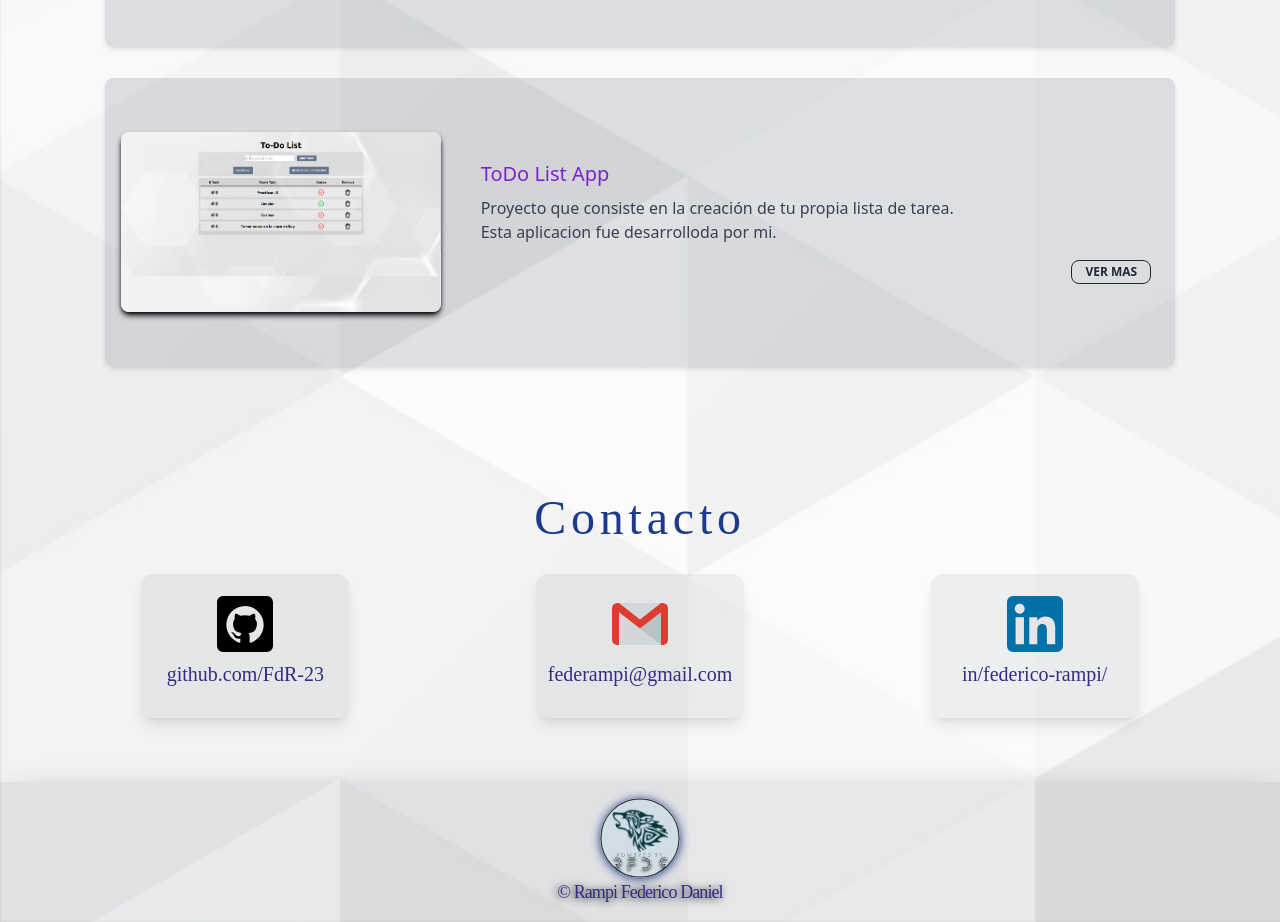
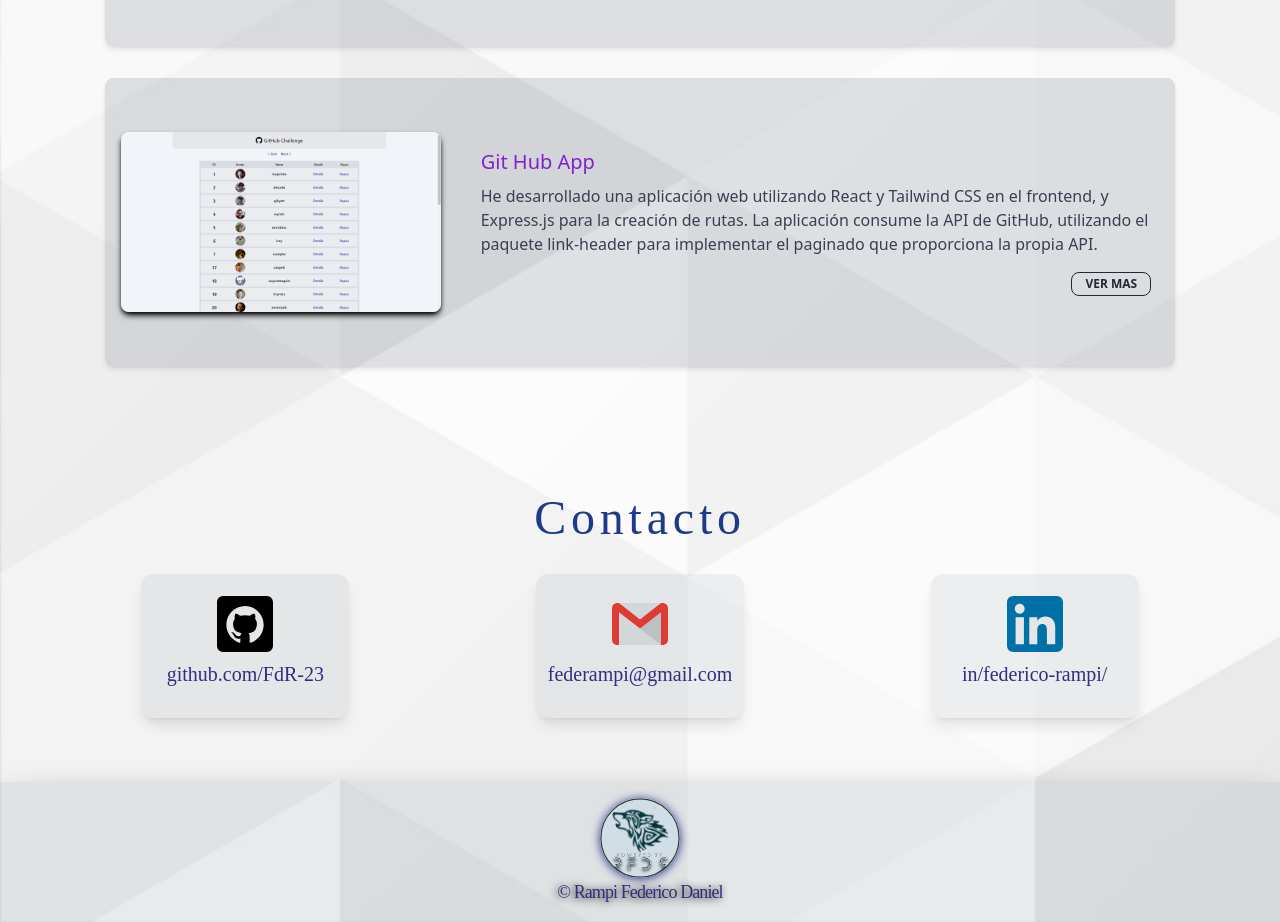
Before and after one commit to FdR-23/Portfolio, a React (Create React App) app: page / in a window 1280 px wide. Shown: the part 4400-5322 px from the top of the page. Built offline with nearby package versions, Linux system fonts and the light colour scheme.

Commit message:
new Proyect Add

```diff
--- a/src/Language/en/global.json
+++ b/src/Language/en/global.json
@@ -48,7 +48,11 @@
 
         "ToDoListIntro": "Project that consists of creating your own task list.",
         "ToDoListIntro2": "This application was developed by me.",
-        "modalTodoList":"App used to create your list of tasks, in which we can add them and once we have completed it, we can change its status and delete it, we can also delete a set of completed tasks or clean the entire list without having completed the tasks."
+        "modalTodoList":"App used to create your list of tasks, in which we can add them and once we have completed it, we can change its status and delete it, we can also delete a set of completed tasks or clean the entire list without having completed the tasks.",
+
+        "GitAppIntro":"I have developed a web application using React and Tailwind CSS on the frontend, and Express.js for path creation. The application consumes the GitHub API, using the link-header package to implement the pagination provided by the API itself..",
+        "GitAppIntro2":"",
+        "modalGitApp":"The application allows to visualize a list of GitHub users, with the possibility to access the details of each user and their respective repositories. My focus in the development of this application has been to improve my skills in handling APIs and building web applications using React."
 
     },
 
--- a/src/Language/es/global.json
+++ b/src/Language/es/global.json
@@ -48,8 +48,12 @@
 
         "ToDoListIntro": "Proyecto que consiste en la creación de tu propia lista de tarea.",
         "ToDoListIntro2": "Esta aplicacion fue desarrolloda por mi.",
-        "modalTodoList":"App que sirve para crear tu lista de tareas, en el cual podremos agregarlas y una vez que la hemos completado, podemos cambiar su status y eliminarla, también se puede eliminar un conjunto de tareas completadas o bien limpiar toda la lista sin que se haya completado las tareas."
+        "modalTodoList":"App que sirve para crear tu lista de tareas, en el cual podremos agregarlas y una vez que la hemos completado, podemos cambiar su status y eliminarla, también se puede eliminar un conjunto de tareas completadas o bien limpiar toda la lista sin que se haya completado las tareas.",
 
+
+        "GitAppIntro":"He desarrollado una aplicación web utilizando React y Tailwind CSS en el frontend, y Express.js para la creación de rutas. La aplicación consume la API de GitHub, utilizando el paquete link-header para implementar el paginado que proporciona la propia API.",
+        "GitAppIntro2":"",
+        "modalGitApp":"La aplicación permite visualizar un listado de usuarios de GitHub, con la posibilidad de acceder a los detalles de cada usuario y sus respectivos repositorios. Mi enfoque en el desarrollo de esta aplicación ha sido mejorar mis habilidades en el manejo de APIs y en la construcción de aplicaciones web utilizando React."
     },
     "contact" :{
         "title":"Contacto"
--- a/src/components/Proyects.jsx
+++ b/src/components/Proyects.jsx
@@ -2,7 +2,8 @@ import React from 'react'
 import WeatherApp_img from '../img/proyects/WeatherApp.png'
 import PokemonApp_img from '../img/proyects/PiPokemon.png'
 import HenryBank from '../img/proyects/HenryBank1.png'
-import ToDoList from '../img/proyects/ToDoList.png'
+//import ToDoList from '../img/proyects/ToDoList.png'
+import GitHubApp from '../img/proyects/GItApp.png'
 import ChallengeRappi from '../img/proyects/ChallengeRappi.png'
 import ChallengeLogin from '../img/proyects/LoginChallenge.png'
 import MeliClone from '../img/proyects/Meli_clone.png'
@@ -238,8 +239,8 @@ function Proyects() {
             </div>
 
           </div>
-  {/* MELI CLONE REACT */}
-  <div data-aos="zoom-in-right" data-aos-duration="1000"
+          {/* MELI CLONE REACT */}
+          <div data-aos="zoom-in-right" data-aos-duration="1000"
             className="m-4 flex flex-col md:flex-row rounded-lg items-center
            bg-gray-500/20 dark:bg-transparent dark:md:hover:shadow-white/20 md:w-11/12 md:h-72 md:hover:shadow-lg shadow-md">
             <img className=" rounded-t-lg object-fit  md:shadow-md md:shadow-black
@@ -428,22 +429,22 @@ function Proyects() {
             </div>
           </div>
 
-          {/* TODO LIST */}
+          {/* Git Hub App */}
           <div data-aos="zoom-in-right" data-aos-duration="1000"
             className="m-4 flex flex-col md:flex-row rounded-lg items-center
            bg-gray-500/20 dark:bg-transparent dark:md:hover:shadow-white/20 md:w-11/12 md:h-72 md:hover:shadow-lg shadow-md">
             <img className=" rounded-t-lg object-fit  md:shadow-md md:shadow-black
             md:m-4 md:h-auto md:w-80  md:rounded-lg
             dark:md:shadow-md dark:md:shadow-white/50"
-              src={ToDoList} alt="ToDoList_img" />
+              src={GitHubApp} alt="ToDoList_img" />
 
             <div data-aos="fade-up" data-aos-duration="2000"
               className="p-6 flex flex-col flex-growjustify-start w-full">
               <h3 className="text-xl font-medium mb-2
-               text-purple-700 dark:text-shadow-titledark">ToDo List App</h3>
+               text-purple-700 dark:text-shadow-titledark">Git Hub App</h3>
               <p className="text-gray-700 text-base mb-4
-              dark:text-white">{t('projects.ToDoListIntro')}<br />
-                {t('projects.ToDoListIntro2')}
+              dark:text-white">{t('projects.GitAppIntro')}<br />
+                {t('projects.GitAppIntro2')}
               </p>
 
               <div className='flex flex-row justify-end'>
@@ -461,24 +462,25 @@ function Proyects() {
                   <path d="M256,0C114.844,0,0,114.844,0,256s114.844,256,256,256s256-114.844,256-256S397.156,0,256,0z M358.625,313.375  c12.5,12.492,12.5,32.758,0,45.25C352.383,364.875,344.188,368,336,368s-16.383-3.125-22.625-9.375L256,301.25l-57.375,57.375  C192.383,364.875,184.188,368,176,368s-16.383-3.125-22.625-9.375c-12.5-12.492-12.5-32.758,0-45.25L210.75,256l-57.375-57.375  c-12.5-12.492-12.5-32.758,0-45.25c12.484-12.5,32.766-12.5,45.25,0L256,210.75l57.375-57.375c12.484-12.5,32.766-12.5,45.25,0  c12.5,12.492,12.5,32.758,0,45.25L301.25,256L358.625,313.375z" />
                 </svg>
               </label>
-              <h3 className="font-semibold text-xl">ToDo List App</h3>
-              <p className="py-4">{t('projects.modalTodoList')}
+              <h3 className="font-semibold text-xl">Git Hub App</h3>
+              <p className="py-4">{t('projects.modalGitApp')}
               </p>
               <h3 className="font-bold text-lg">{t('projects.modal_tecnologia')}</h3>
               <div className='flex flex-row flex-wrap justify-center'>
+                <img className='w-8 m-1 mx-2' src={js} alt="javascript" />
                 <img className='w-8 m-1 mx-2' src={html} alt="html" />
                 <img className='w-8 m-1 mx-2' src={tailwind} alt="css" />
                 <img className='w-8 m-1 mx-2' src={react} alt="nextjs" />
               </div>
               <div className="modal-action">
                 <label className="shadow-white shadow-inner btn btn-sm dark:bg-white/10 dark:hover:shadow-md dark:hover:shadow-white"><a
-                  className='flex flex-row justify-center items-center' target='_black' href="https://todo-list-eight-tau.vercel.app/" rel="noopener noreferrer" >
+                  className='flex flex-row justify-center items-center' target='_black' href="https://git-hub-app.onrender.com/" rel="noopener noreferrer" >
                   <svg className=" mr-2 fill-white" xmlns="http://www.w3.org/2000/svg" width="18px" height="18px" viewBox="0 0 16 16">
                     <path fillRule="evenodd" d="M5,2 C5.55228,2 6,2.44772 6,3 C6,3.55228 5.55228,4 5,4 L4,4 L4,12 L12,12 L12,11 C12,10.4477 12.4477,10 13,10 C13.5523,10 14,10.4477 14,11 L14,12 C14,13.1046 13.1046,14 12,14 L4,14 C2.89543,14 2,13.1046 2,12 L2,4 C2,2.89543 2.89543,2 4,2 L5,2 Z M15,1 L15,5.99814453 C15,6.55043453 14.5523,6.99814453 14,6.99814453 C13.4477,6.99814453 13,6.55043453 13,5.99814453 L13,4.41419 L8.71571,8.69846 C8.32519,9.08899 7.69202,9.08899 7.3015,8.69846 C6.91097,8.30794 6.91097,7.67477 7.3015,7.28425 L11.5858,3 L9.99619141,3 C9.44391141,3 8.99619141,2.55228 8.99619141,2 C8.99619141,1.44772 9.44391141,1 9.99619141,1 L15,1 Z" />
                   </svg>
                   Deploy</a></label>
                 <label className="shadow-white shadow-inner btn btn-sm dark:bg-white/10 dark:hover:shadow-md dark:hover:shadow-white"><a
-                  className='flex flex-row justify-center items-center ' target='_black' href="https://github.com/FdR-23/Todo-List" rel="noopener noreferrer" >
+                  className='flex flex-row justify-center items-center ' target='_black' href="https://github.com/FdR-23/Git-Hub-App" rel="noopener noreferrer" >
                   <svg className=" mr-2 fill-white" xmlns="http://www.w3.org/2000/svg" width="20"
                     shapeRendering="geometricPrecision" textRendering="geometricPrecision"
                     imageRendering="optimizeQuality" fillRule="evenodd" clipRule="evenodd"
```
Also changed, not shown: src/img/proyects/GItApp.png (added).
